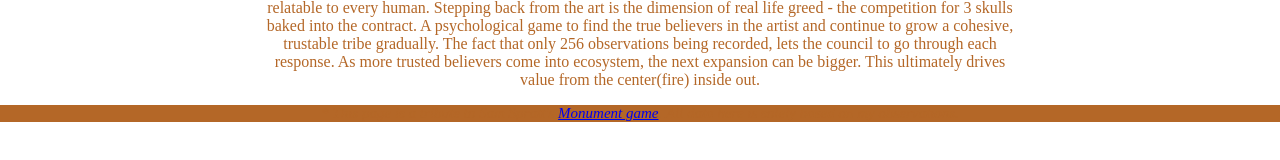
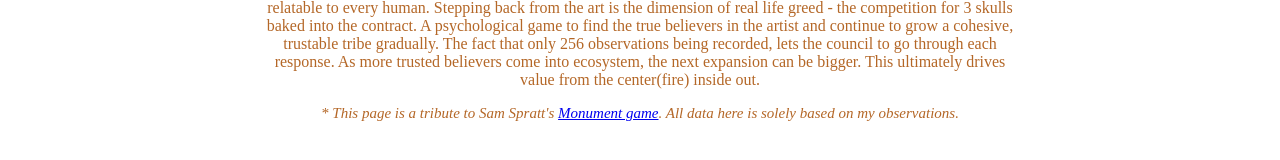
Before and after one commit to banklessSoul/luci, a plain HTML site: page luci.html in a window 1280 px wide. Shown: the part 534-694 px from the top of the page. Drawn offline with Linux system fonts and the light colour scheme.

Commit message:
Update luci.html

```diff
--- a/luci.html
+++ b/luci.html
@@ -22,7 +22,7 @@ The art has several dimensions baked into it. The time dimension art is made up
 </p>
   </div>
   <span style="top:10px;left:10px;position:absolute;font-size:30px;cursor:pointer;z-index:10;color:white;" onclick="openNav()"><img style="width:40px;height:50px;" src="./luci-logo.jpg"/></span>
-  <footer style="font-size:15px;font-style:italic;background-color:#b46727;top:-5px;position:relativewidth:100%">
+  <footer style="font-size:15px;font-style:italic;background-color:#white;top:-5px;position:relativewidth:100%">
     &#42; <em></em>This page is a tribute to Sam Spratt's <a href="https://www.niftygateway.com/collections/sam-spratt-the-monument-game">Monument game</a>. All data here is solely based on my observations.
    </footer>
 </body>
```
